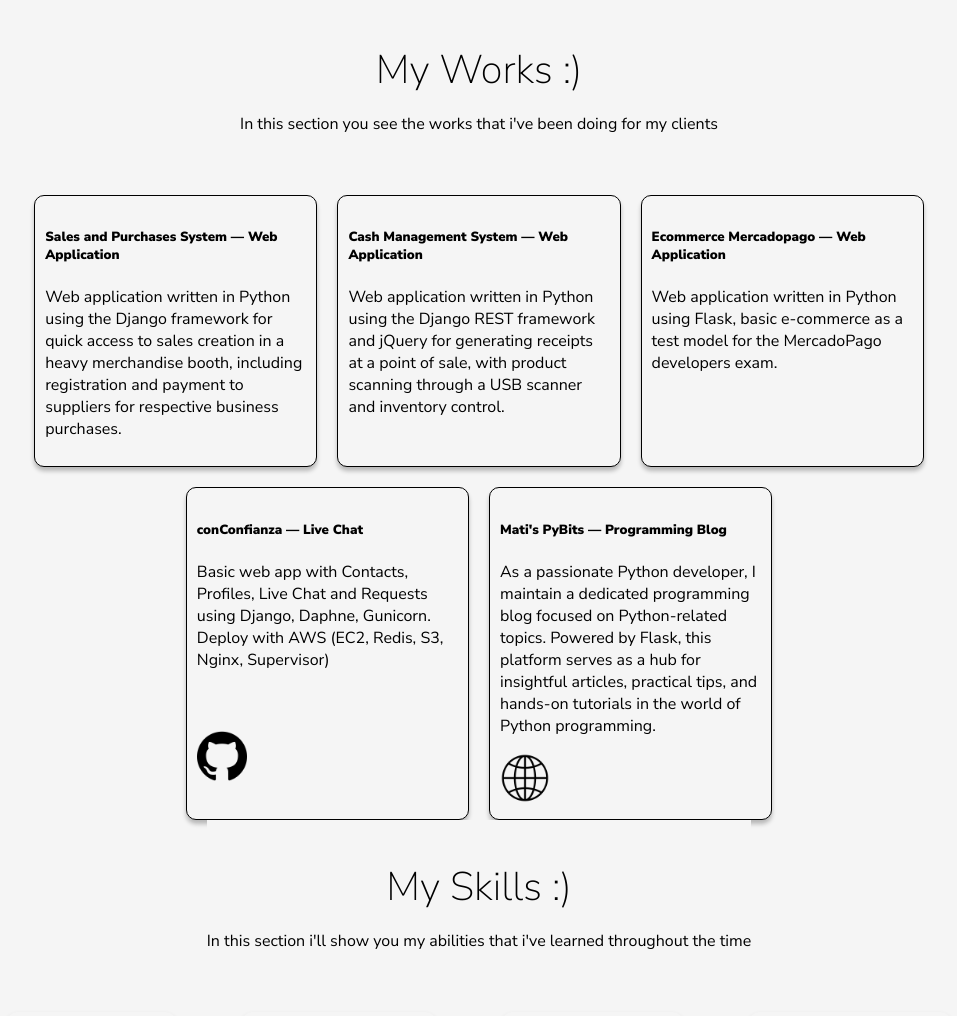
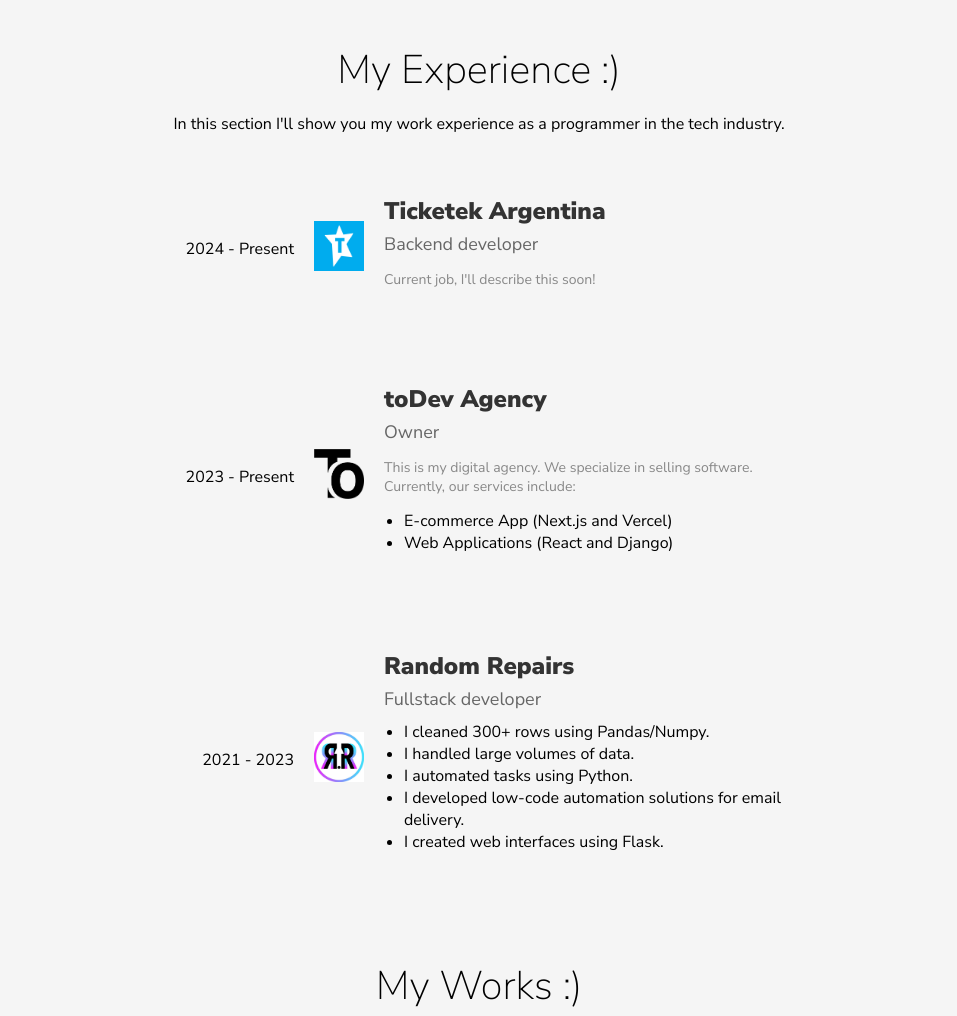
Before and after one commit to matidev200/matidedv200.github.io, a plain HTML site: page index.html in a window 1280 px wide. Shown: the part 797-1813 px from the top of the page, without its empty margins (161-1118 px from the left). Drawn offline with Linux system fonts and the light colour scheme.

Commit message:
feat: experience added

```diff
--- a/index.html
+++ b/index.html
@@ -72,10 +72,10 @@
         <div class="nav-buttons">
             <a href="#home">Home</a>
             <a href="#works">My Works</a>
+            <a href="#experience">My Experience</a>
             <a href="#skills">My Skills</a>
             <a href="#certificates">My Certificates</a>
             <a href="#aboutme">About Me</a>
-            <a href="#reviews">Customers Reviews</a>
             <a onclick="openNav()" id="open-nav"><img src="./src/images/navbar.png" alt="" height="60" width="60"></a>
         </div>
 
@@ -83,11 +83,10 @@
             <a href="javascript:void(0)" class="closebtn" onclick="closeNav()">×</a>
             <a href="#home">Home</a>
             <a href="#works">My Works</a>
+            <a href="#experience">My Experience</a>
             <a href="#skills">My Skills</a>
             <a href="#certificates">My Certificates</a>
             <a href="#aboutme">About Me</a>
-            <a href="#reviews">Customers Reviews</a>
-
         </div>
     </nav>
 
@@ -111,6 +110,97 @@
                 <img src="./src/images/arrow-down.png" alt="" height="100" width="100" class="down-row">
             </div>
 
+        </section>
+        <section class="my-experience" id="experience">
+
+            <div class="my-experience-introduction">
+                <p style="text-align:center; font-size: 40px; font-weight: lighter; margin-bottom: 10px;">My Experience
+                    :)
+                </p>
+                <p style="text-align:center; margin-bottom: 60px;">In this section I'll show you my work experience as a
+                    programmer in the tech industry.
+                </p>
+            </div>
+            <div class="experience-items">
+                <div class="experience-item">
+                    <div>
+                        <div class="experience-year">2024 - Present</div>
+                    </div>
+                    <div>
+                        <img src="/src/images/tktk.png" alt="" width="50" height="50">
+                    </div>
+                    <div class="company-info">
+                        <div class="company-name">Ticketek Argentina</div>
+                        <div class="job-title">Backend developer</div>
+                        <div class="experience-year-mobile">2024 - Present <br></div>
+                        <div class="job-description">
+                            <p>
+                                Current job, I'll describe this soon!
+                            </p>
+                        </div>
+                    </div>
+                </div>
+                <div class="experience-item">
+                    <div>
+                        <div class="experience-year">2023 - Present</div>
+                    </div>
+                    <div>
+                        <img src="/src/images/todev.png" alt="" width="50" height="50">
+                    </div>
+                    <div class="company-info">
+                        <div class="company-name">toDev Agency</div>
+                        <div class="job-title">Owner</div>
+                        <div class="experience-year-mobile">2023 - Present <br></div>
+
+                        <div class="job-description">
+                            <p>This is my digital agency. We specialize in selling software. Currently, our services
+                                include:</p>
+                            <ul>
+                                <li>
+                                    E-commerce App (Next.js and Vercel)
+                                </li>
+                                <li>
+                                    Web Applications (React and Django)
+                                </li>
+                            </ul>
+
+                        </div>
+                    </div>
+                </div>
+                <div class="experience-item">
+                    <div>
+                        <div class="experience-year">2021 - 2023</div>
+                    </div>
+                    <div>
+                        <img src="/src/images/rr.jpg" alt="" width="50" height="50">
+                    </div>
+                    <div class="company-info">
+                        <div class="company-name">Random Repairs</div>
+                        <div class="job-title">Fullstack developer</div>
+                        <div class="experience-year-mobile">2021 - 2023 <br> <br></div>
+                        <div class="job-description">
+                            <ul>
+                                <li>
+                                    I cleaned 300+ rows using Pandas/Numpy.
+                                </li>
+                                <li>
+                                    I handled large volumes of data.
+                                </li>
+                                <li>
+                                    I automated tasks using Python.
+                                </li>
+                                <li>
+                                    I developed low-code automation solutions for email delivery.
+                                </li>
+                                <li>
+                                    I created web interfaces using Flask.
+                                </li>
+                            </ul>
+
+                        </div>
+                    </div>
+                </div>
+            </div>
         </section>
 
         <section class="my-works" id="works">
@@ -167,7 +257,7 @@
         <div class="my-skills-introduction">
             <p style="text-align:center; font-size: 40px; font-weight: lighter; margin-bottom: 10px;">My Skills :)
             </p>
-            <p style="text-align:center; margin-bottom: 60px;">In this section i'll show you my abilities that i've
+            <p style="text-align:center; margin-bottom: 60px;">In this section i'll show you my habilities that i've
                 learned throughout the time</p>
         </div>
 
@@ -253,6 +343,7 @@
             <img src="./src/certificates/Data Structures hackerrank.png" alt="" height="300" width="420">
             <img src="./src/certificates/js hackerrank.png" alt="" height="300" width="420">
             <img src="./src/certificates/sql hackerrank.png" alt="" height="300" width="420">
+            <img src="./src/certificates/sql_intermediate.png" alt="" height="300" width="420">
         </div>
     </section>
 
@@ -269,7 +360,7 @@
         </div>
         <div class="about-me-desc">
             <p style="display: inline; font-weight: lighter; font-size: 30px;">I'm a Python developer and a computer
-                science enthusiast. I started programming at the age of 14 and I'm currently 18. Since then, I've
+                science enthusiast. I started programming at the age of 14 and I'm currently 19. Since then, I've
                 primarily focused on backend development, using frameworks such as Django and Flask. I've also expanded
                 my skills by learning libraries such as Django REST, JWT tokens, and a bit of testing.</p>
         </div>
@@ -282,32 +373,6 @@
                     width="60"></a>
         </div>
     </section>
-
-    <section class="reviews" id="reviews">
-        <div class="reviews-introduction">
-            <p style="text-align:center; font-size: 40px; font-weight: lighter; margin-bottom: 10px;">Customers
-                Reviews
-            </p>
-            <p style="text-align:center; margin-bottom: 60px;">Throughout the time, I’ve been offering
-                my web systems to different clients, in this
-                section you can see her reviews.</p>
-        </div>
-
-        <div class="client-container">
-            <div>
-                <article class="client-info">
-                    <img src="./src/images/rr.jpg" style="border-radius: 50%;" class="client-img" height="150"
-                        width="150">
-                    <h6 class="client-name" style="font-size: 20px;"> Random Repairs</h6>
-                    <p class="client-review" style="text-align: center;"> “Los servicios prestados han sido muy
-                        satisfactorios para la compañia, evolucionando la manera de optimizar y mejorar los procesos ”
-                    </p>
-                </article>
-            </div>
-            <img class="left" aria-label="left-row" src="./src/images/row left.png" alt="">
-            <img class="right" aria-label="right-row" src="./src/images/row left.png" alt="">
-        </div>
-    </section>
     </div>
 </body>
 <script>
--- a/my_jobs_section.css
+++ b/my_jobs_section.css
@@ -1,4 +1,4 @@
-.work{
+.work {
     border: 1px black solid;
     border-radius: 10px;
     box-shadow: 0px 4px 4px rgba(0, 0, 0, 0.25);
@@ -6,10 +6,81 @@
     width: 30%;
 }
 
-.works-container{
+.works-container {
     display: flex;
     flex-wrap: wrap;
     justify-content: center;
     column-gap: 20px;
-    row-gap: 20px;
+    row-gap: 50px;
 }
+
+.experience-item {
+    display: flex;
+    gap: 20px;
+    justify-content: center;
+    align-items: center;
+    margin-bottom: 50px;
+
+}
+
+.experience-year {
+    width: 120px;
+    text-align: right;
+}
+
+.company-name {
+    font-size: 24px;
+    font-weight: bold;
+    color: #333;
+    /* Color del nombre de la empresa */
+    margin-bottom: 5px;
+}
+
+.job-title {
+    font-size: 18px;
+    color: #666;
+    /* Color del título del trabajo */
+    margin-bottom: 10px;
+}
+
+.job-description p {
+    font-size: 14px;
+    color: #888;
+    /* Color del texto de descripción del trabajo */
+}
+
+.company-info {
+    width: 400px;
+
+}
+
+.job-description ul {
+    margin-top: 0;
+    padding-left: 20px;
+}
+
+.experience-items {
+    display: flex;
+    flex-direction: column;
+    gap: 30px;
+    align-items: center;
+    justify-content: center;
+}
+
+.experience-year-mobile {
+    display: none;
+}
+
+@media (max-width: 768px) {
+    .experience-item {
+        max-width: 300px;
+    }
+
+    .experience-year {
+        display: none;
+    }
+
+    .experience-year-mobile {
+        display: block;
+    }
+}
--- a/responsive.css
+++ b/responsive.css
@@ -154,10 +154,6 @@
         gap: 1rem;
     }
 
-    .2years {
-        width: 100%;
-    }
-
     .skills {
         padding: 0.5rem 0;
     }
```
Also changed, not shown: src/images/tktk.png (added), src/images/todev.png (added), 1 other file.
